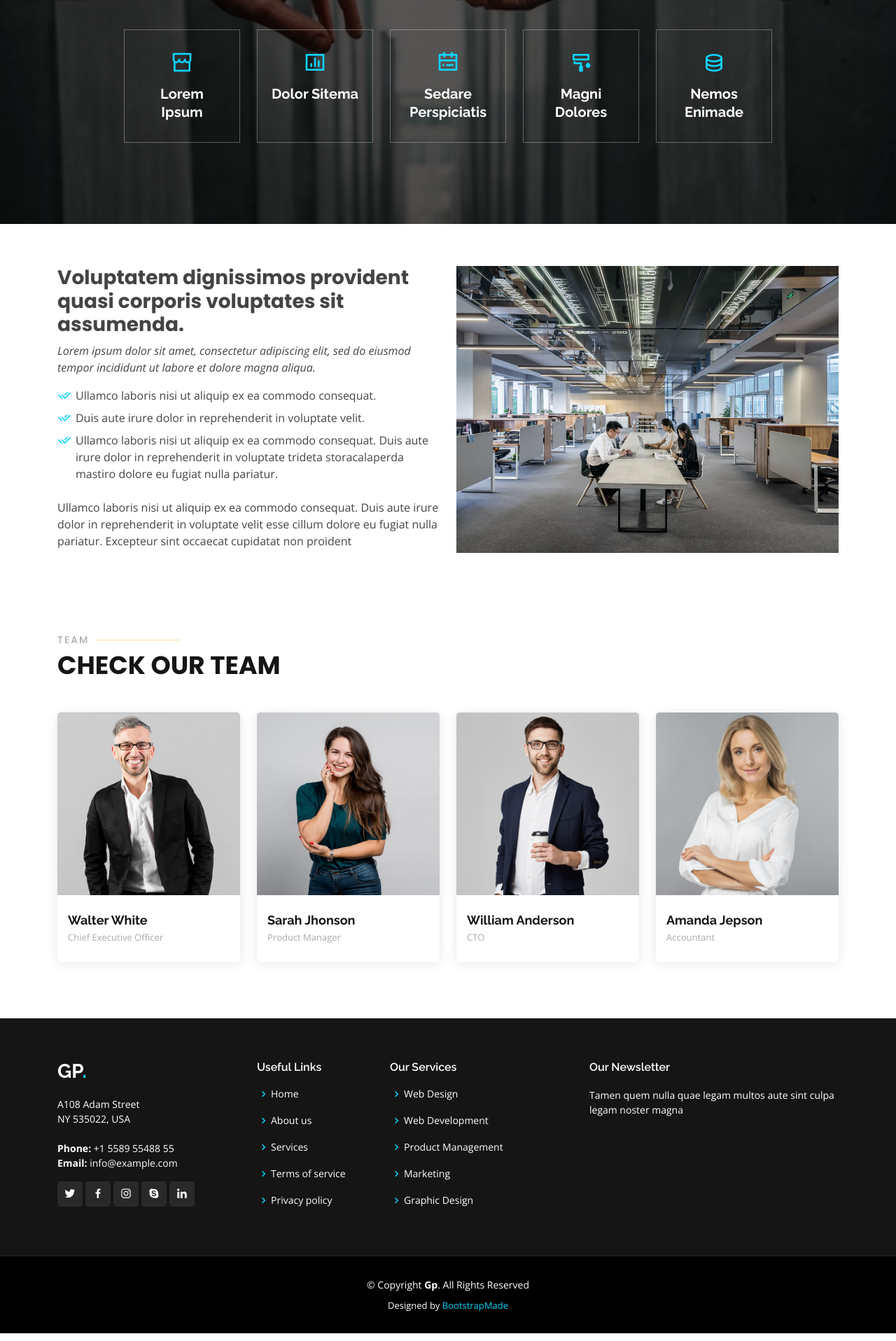
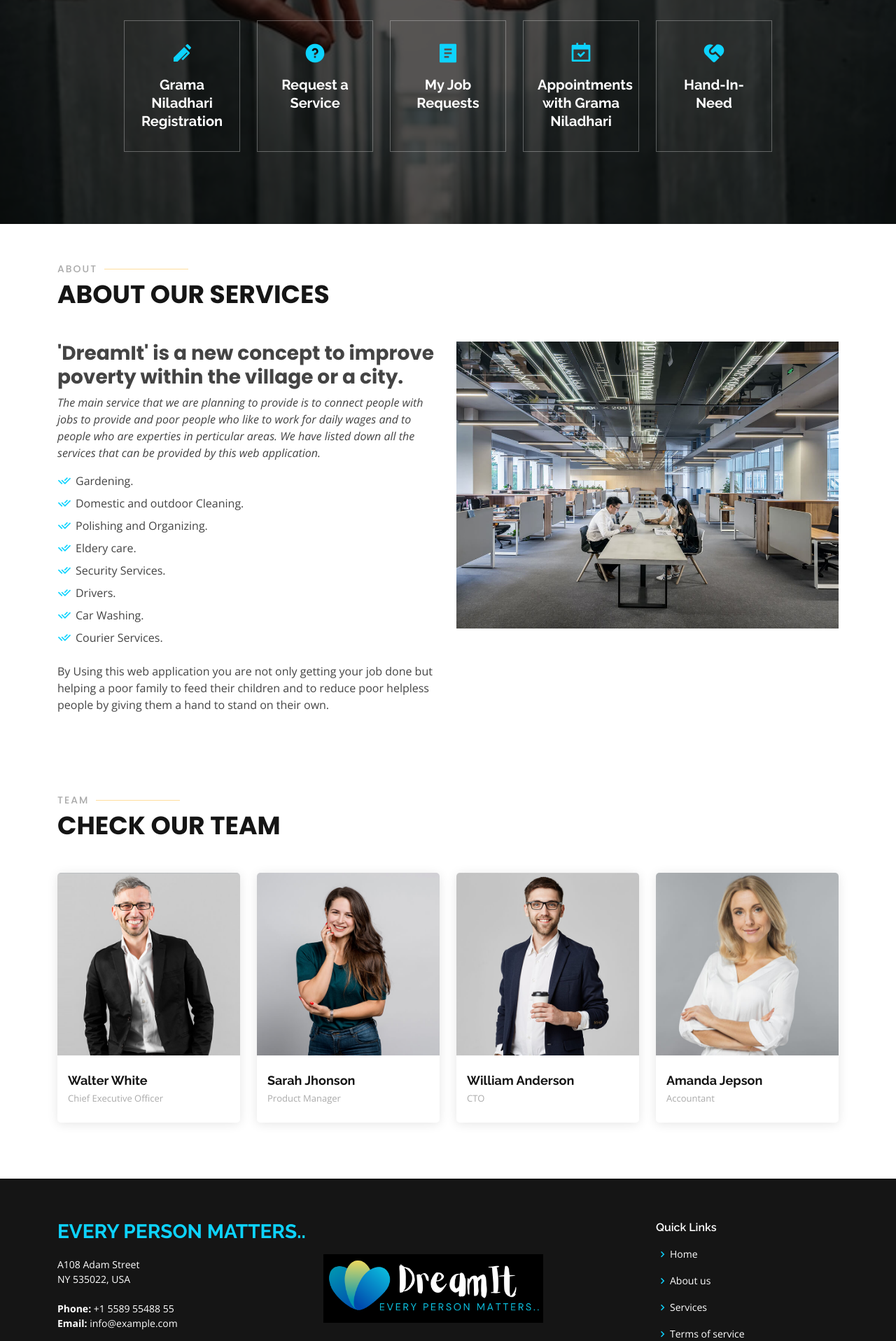
Before and after one commit to IT20665616/ITPM-Project-Y3-S2, a React (Create React App) app in the folder frontend/: page / in a window 1280 px wide. Shown: the part 480-2396 px from the top of the page at 70% size. Built offline with nearby package versions, Linux system fonts and the light colour scheme.

Commit message:
Edit the content of about us page

```diff
--- a/frontend/src/App.js
+++ b/frontend/src/App.js
@@ -24,7 +24,7 @@
 
 import { BrowserRouter, Routes, Route } from "react-router-dom";
 
-import Sidebar from "./Components/Hansi/Sidebar";
+import Sidebar from "./Components/Hansi/GramaNiladhariUI/Sidebar";
 import Header from "./Components/Hansi/Header";
 import HomePage from "./Components/Hansi/HomePage";
 
--- a/frontend/src/Components/Hansi/AboutUs.js
+++ b/frontend/src/Components/Hansi/AboutUs.js
@@ -10,28 +10,36 @@ const AboutUs = () => {
             <section id="about" class="about">
                 <div class="container" data-aos="fade-up">
 
+                    <div class="section-title">
+                        <h2>About</h2>
+                        <p>About our Services</p>
+                    </div>
+
                     <div class="row">
                         <div class="col-lg-6 order-1 order-lg-2" data-aos="fade-left" data-aos-delay="100">
-                            <img src="assets/img/about.jpg" class="img-fluid" alt=""/>
+                            <img src="assets/img/about.jpg" class="img-fluid" alt="" />
                         </div>
                         <div class="col-lg-6 pt-4 pt-lg-0 order-2 order-lg-1 content" data-aos="fade-right" data-aos-delay="100">
-                            <h3>Voluptatem dignissimos provident quasi corporis voluptates sit assumenda.</h3>
+                            <h3>'DreamIt' is a new concept to improve poverty within the village or a city.</h3>
                             <p class="fst-italic">
-                                Lorem ipsum dolor sit amet, consectetur adipiscing elit, sed do eiusmod tempor incididunt ut labore et
-                                dolore
-                                magna aliqua.
+                                The main service that we are planning to provide is to connect people with jobs to provide
+                                and poor people who like to work for daily wages and to people who are experties in perticular
+                                areas. We have listed down all the services that can be provided by this web application.
                             </p>
                             <ul>
-                                <li><i class="ri-check-double-line"></i> Ullamco laboris nisi ut aliquip ex ea commodo consequat.</li>
-                                <li><i class="ri-check-double-line"></i> Duis aute irure dolor in reprehenderit in voluptate velit.</li>
-                                <li><i class="ri-check-double-line"></i> Ullamco laboris nisi ut aliquip ex ea commodo consequat. Duis
-                                    aute irure dolor in reprehenderit in voluptate trideta storacalaperda mastiro dolore eu fugiat nulla
-                                    pariatur.</li>
+                                <li><i class="ri-check-double-line"></i> Gardening.</li>
+                                <li><i class="ri-check-double-line"></i> Domestic and outdoor Cleaning.</li>
+                                <li><i class="ri-check-double-line"></i> Polishing and Organizing.</li>
+                                <li><i class="ri-check-double-line"></i> Eldery care.</li>
+                                <li><i class="ri-check-double-line"></i> Security Services.</li>
+                                <li><i class="ri-check-double-line"></i> Drivers.</li>
+                                <li><i class="ri-check-double-line"></i> Car Washing.</li>
+                                <li><i class="ri-check-double-line"></i> Courier Services.</li>
+
                             </ul>
                             <p>
-                                Ullamco laboris nisi ut aliquip ex ea commodo consequat. Duis aute irure dolor in reprehenderit in
-                                voluptate
-                                velit esse cillum dolore eu fugiat nulla pariatur. Excepteur sint occaecat cupidatat non proident
+                                By Using this web application you are not only getting your job done but helping a poor family to feed their children and
+                                to reduce poor helpless people by giving them a hand to stand on their own.
                             </p>
                         </div>
                     </div>
--- a/frontend/src/Components/Hansi/Footer.js
+++ b/frontend/src/Components/Hansi/Footer.js
@@ -12,9 +12,9 @@ const Footer = () => {
                     <div class="container">
                         <div class="row">
 
-                            <div class="col-lg-3 col-md-6">
+                            <div class="col-lg-4 col-md-6">
                                 <div class="footer-info">
-                                    <h3>Gp<span>.</span></h3>
+                                    <h3><span>Every person matters..</span></h3>
                                     A108 Adam Street <br />
                                     NY 535022, USA<br /><br />
                                     <strong>Phone:</strong> +1 5589 55488 55<br />
@@ -29,8 +29,14 @@ const Footer = () => {
                                 </div>
                             </div>
 
+                            <div class="col-lg-5 col-md-6 mt-5 footer-newsletter">
+                                <div class="row w-75">
+                                    <img src="assets/img/logoBlack.png" />
+                                </div>
+                            </div>
+
                             <div class="col-lg-2 col-md-6 footer-links">
-                                <h4>Useful Links</h4>
+                                <h4>Quick Links</h4>
                                 <ul>
                                     <li><i class="bx bx-chevron-right"></i> <a href="#">Home</a></li>
                                     <li><i class="bx bx-chevron-right"></i> <a href="#">About us</a></li>
@@ -40,23 +46,17 @@ const Footer = () => {
                                 </ul>
                             </div>
 
-                            <div class="col-lg-3 col-md-6 footer-links">
-                                <h4>Our Services</h4>
+                            {/* <div class="col-lg-3 col-md-6 footer-links">
+                                <h4>Our Vision</h4>
                                 <ul>
-                                    <li><i class="bx bx-chevron-right"></i> <a href="#">Web Design</a></li>
-                                    <li><i class="bx bx-chevron-right"></i> <a href="#">Web Development</a></li>
-                                    <li><i class="bx bx-chevron-right"></i> <a href="#">Product Management</a></li>
-                                    <li><i class="bx bx-chevron-right"></i> <a href="#">Marketing</a></li>
+                                    <li><i class="bx bx-chevron-right"></i> <a href="#">Donations</a></li>
+                                    <li><i class="bx bx-chevron-right"></i> <a href="#">Employment</a></li>
+                                    <li><i class="bx bx-chevron-right"></i> <a href="#">Charity</a></li>
+                                    <li><i class="bx bx-chevron-right"></i> <a href="#">Imrove</a></li>
                                     <li><i class="bx bx-chevron-right"></i> <a href="#">Graphic Design</a></li>
                                 </ul>
-                            </div>
+                            </div> */}
 
-                            <div class="col-lg-4 col-md-6 footer-newsletter">
-                                <h4>Our Newsletter</h4>
-                                <p>Tamen quem nulla quae legam multos aute sint culpa legam noster magna</p>
-
-
-                            </div>
 
                         </div>
                     </div>
@@ -64,10 +64,10 @@ const Footer = () => {
 
                 <div class="container">
                     <div class="copyright">
-                        &copy; Copyright <strong><span>Gp</span></strong>. All Rights Reserved
+                        &copy; Copyright <strong><span>DreamIt</span></strong>. All Rights Reserved
                     </div>
                     <div class="credits">
-                        Designed by <a href="https://bootstrapmade.com/">BootstrapMade</a>
+                        Designed by <a href="https://bootstrapmade.com/">Group 85</a>
                     </div>
                 </div>
             </footer>
--- a/frontend/src/Components/Hansi/Header.js
+++ b/frontend/src/Components/Hansi/Header.js
@@ -21,7 +21,7 @@ const Header = () => {
                             <li><a class="nav-link scrollto active" href="#hero">Home</a></li>
                             <li><a class="nav-link scrollto" href="#about">About</a></li>
                             <li><a class="nav-link scrollto" href="#services">Services</a></li>
-                            <li><a class="nav-link scrollto " href="#portfolio">Portfolio</a></li>
+                            {/* <li><a class="nav-link scrollto " href="#portfolio">Portfolio</a></li>
                             <li><a class="nav-link scrollto" href="#team">Team</a></li>
                             <li class="dropdown"><a href="#"><span>Drop Down</span> <i class="bi bi-chevron-down"></i></a>
                                 <ul>
@@ -39,7 +39,7 @@ const Header = () => {
                                     <li><a href="#">Drop Down 3</a></li>
                                     <li><a href="#">Drop Down 4</a></li>
                                 </ul>
-                            </li>
+                            </li> */}
                             <li><a class="nav-link scrollto" href="#contact">Contact</a></li>
                         </ul>
                         <i class="bi bi-list mobile-nav-toggle"></i>
--- a/frontend/src/Components/Hansi/Hero.js
+++ b/frontend/src/Components/Hansi/Hero.js
@@ -20,32 +20,36 @@ const Hero = () => {
                     <div class="row gy-4 mt-5 justify-content-center" data-aos="zoom-in" data-aos-delay="250">
                         <div class="col-xl-2 col-md-4">
                             <div class="icon-box">
-                                <i class="ri-store-line"></i>
-                                <h3><a href="">Lorem Ipsum</a></h3>
+                                <i class="ri-ball-pen-fill"></i>
+                                <h3><a href="">Grama Niladhari Registration</a></h3>
                             </div>
                         </div>
+
                         <div class="col-xl-2 col-md-4">
                             <div class="icon-box">
-                                <i class="ri-bar-chart-box-line"></i>
-                                <h3><a href="">Dolor Sitema</a></h3>
+                                <i class="ri-question-fill"></i>
+                                <h3><a href="">Request a Service</a></h3>
                             </div>
                         </div>
+
                         <div class="col-xl-2 col-md-4">
                             <div class="icon-box">
-                                <i class="ri-calendar-todo-line"></i>
-                                <h3><a href="">Sedare Perspiciatis</a></h3>
+                                <i class="ri-file-list-2-fill"></i>
+                                <h3><a href="">My Job Requests</a></h3>
                             </div>
                         </div>
+
                         <div class="col-xl-2 col-md-4">
                             <div class="icon-box">
-                                <i class="ri-paint-brush-line"></i>
-                                <h3><a href="">Magni Dolores</a></h3>
+                                <i class="ri-calendar-check-fill"></i>
+                                <h3><a href="">Appointments with Grama Niladhari</a></h3>
                             </div>
                         </div>
+
                         <div class="col-xl-2 col-md-4">
                             <div class="icon-box">
-                                <i class="ri-database-2-line"></i>
-                                <h3><a href="">Nemos Enimade</a></h3>
+                                <i class="ri-service-fill"></i>
+                                <h3><a href="">Hand-In-Need</a></h3>
                             </div>
                         </div>
                     </div>
```
Also changed, not shown: frontend/src/Components/Hansi/GramaNiladhariUI/Sidebar.js (renamed from frontend/src/Components/Hansi/Sidebar.js).
